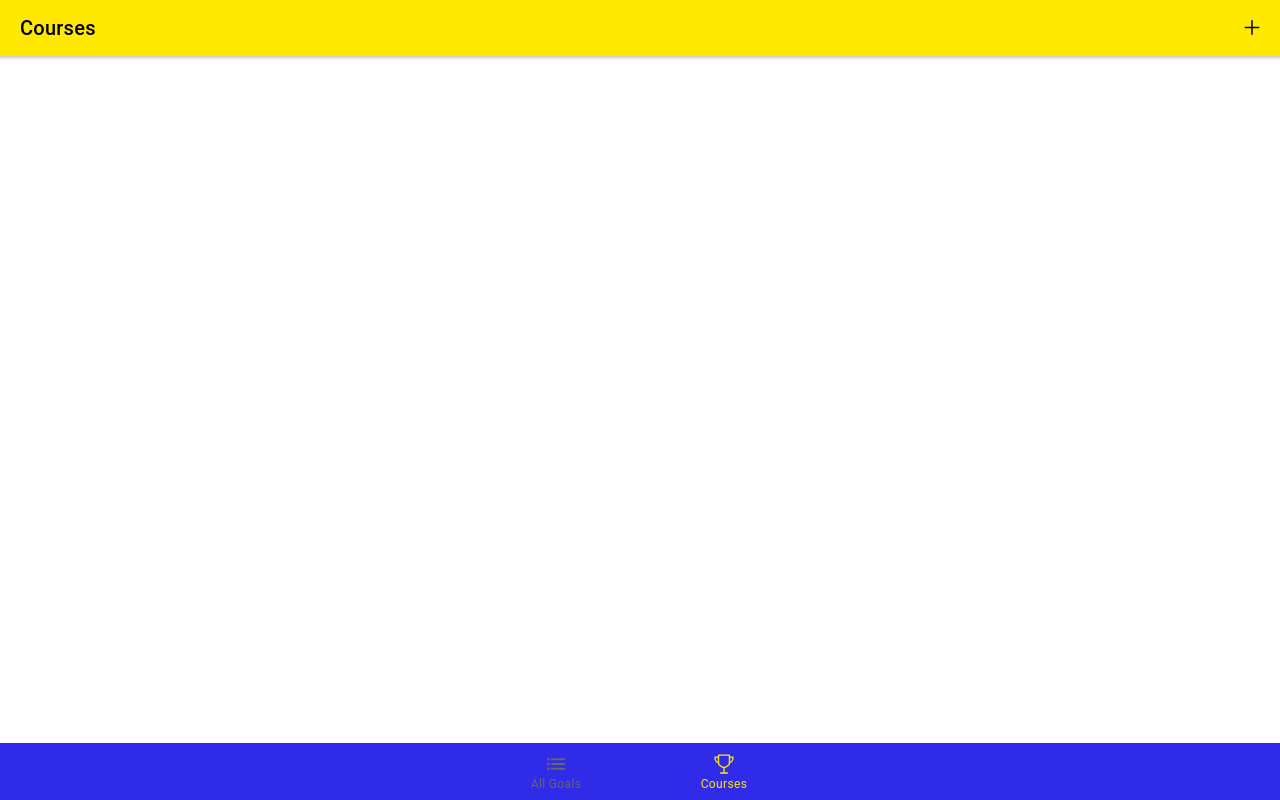
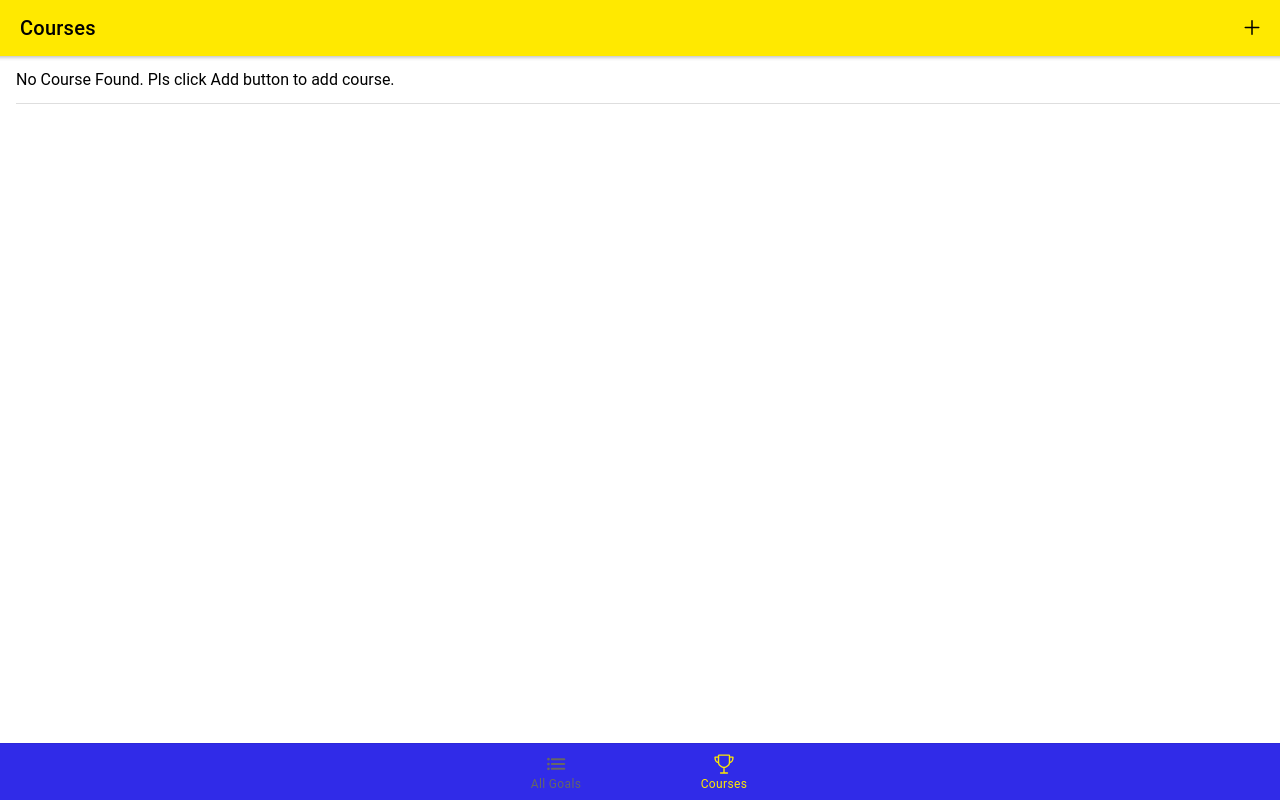
Before and after one commit to onegrit/course-app, a React (Create React App) app: page /courses/list in a window 1280 px wide. Built offline with nearby package versions, Linux system fonts and the light colour scheme.

Commit message:
feat: 添加No Goal and no Course 界面提示

```diff
--- a/src/pages/AllGoals.tsx
+++ b/src/pages/AllGoals.tsx
@@ -8,6 +8,7 @@ import {
   IonList,
   IonMenuButton,
   IonPage,
+  IonText,
   IonTitle,
   IonToolbar,
 } from "@ionic/react";
@@ -44,6 +45,12 @@ const AllGoals: React.FC = () => {
         </IonToolbar>
       </IonHeader>
       <IonContent>
+        {goals.length === 0 && (
+          <IonItem>
+            <IonText>No goals found!</IonText>
+          </IonItem>
+        )}
+        {goals.length > 0 && (
           <IonList>
             {goals.map((goal) => (
               <IonItem key={goal.id}>
@@ -54,6 +61,7 @@ const AllGoals: React.FC = () => {
               </IonItem>
             ))}
           </IonList>
+        )}
       </IonContent>
     </IonPage>
   );
--- a/src/pages/CourseGoals.tsx
+++ b/src/pages/CourseGoals.tsx
@@ -15,6 +15,8 @@ import {
   IonToolbar,
   isPlatform,
   IonList,
+  IonItem,
+  IonText,
 } from "@ionic/react";
 import { useParams } from "react-router-dom";
 
@@ -39,6 +41,34 @@ const CourseGoals: React.FC = () => {
     (c) => c.id === selectedCourseId
   );
 
+  // Conditional rendering
+  let content = (
+    <IonItem>
+      <IonText>No goals found!</IonText>
+    </IonItem>
+  );
+  if (!selectedCourse) {
+    content = (
+      <IonItem>
+        <IonText>No Course found!</IonText>
+      </IonItem>
+    );
+  }
+  if (selectedCourse && selectedCourse.goals.length > 0) {
+    content = (
+      <IonList>
+        {selectedCourse.goals.map((goal) => (
+          <EditableGoalItem
+            key={goal.id}
+            goalText={goal.text}
+            slidingRef={slidingOptionsRef}
+            onStartDelete={() => startDeleteGoalHandler(goal.id)}
+            onStartEdit={(e) => editGoalHandler(e, goal.id)}
+          />
+        ))}
+      </IonList>
+    );
+  }
   // Edit Logic
   const editGoalHandler = (event: React.MouseEvent, goalId: string) => {
     event.stopPropagation();
@@ -148,19 +178,7 @@ const CourseGoals: React.FC = () => {
           </IonToolbar>
         </IonHeader>
         <IonContent>
-          {selectedCourse && (
-            <IonList>
-              {selectedCourse.goals.map((goal) => (
-                <EditableGoalItem
-                  key={goal.id}
-                  goalText={goal.text}
-                  slidingRef={slidingOptionsRef}
-                  onStartDelete={() => startDeleteGoalHandler(goal.id)}
-                  onStartEdit={(e) => editGoalHandler(e, goal.id)}
-                />
-              ))}
-            </IonList>
-          )}
+          {content}
           {
             // Fab Button for Android
             isPlatform("android") && (
--- a/src/pages/Courses.tsx
+++ b/src/pages/Courses.tsx
@@ -8,8 +8,10 @@ import {
   IonGrid,
   IonHeader,
   IonIcon,
+  IonItem,
   IonPage,
   IonRow,
+  IonText,
   IonTitle,
   IonToolbar,
   isPlatform,
@@ -43,7 +45,29 @@ const Courses: React.FC = () => {
     coursesCtx.addCourse(title, date);
     setIsAdding(false);
   };
-
+  // Conditioanl rendering
+  let content = (
+    <IonItem className="ion-text-center">
+      <IonText>No Course Found. Pls click Add button to add course.</IonText>
+    </IonItem>
+  );
+  if (coursesCtx.courses.length > 0) {
+    content = (
+      <IonGrid>
+        {coursesCtx.courses.map((course) => (
+          <IonRow key={course.id}>
+            <IonCol size-md="4" offset-md="4">
+              <CourseItem
+                id={course.id}
+                title={course.title}
+                enrollmentDate={course.enrolled}
+              />
+            </IonCol>
+          </IonRow>
+        ))}
+      </IonGrid>
+    );
+  }
   return (
     <React.Fragment>
       <AddCourseModal
@@ -68,19 +92,7 @@ const Courses: React.FC = () => {
           </IonToolbar>
         </IonHeader>
         <IonContent>
-          <IonGrid>
-            {coursesCtx.courses.map((course) => (
-              <IonRow key={course.id}>
-                <IonCol size-md="4" offset-md="4">
-                  <CourseItem
-                    id={course.id}
-                    title={course.title}
-                    enrollmentDate={course.enrolled}
-                  />
-                </IonCol>
-              </IonRow>
-            ))}
-          </IonGrid>
+          {content}
           {isPlatform("android") && (
             <IonFab horizontal="end" vertical="bottom" slot="fixed">
               <IonFabButton color="secondary" onClick={startAddCourseHandler}>
```
Lines whose indentation alone changed are shown as unchanged.
